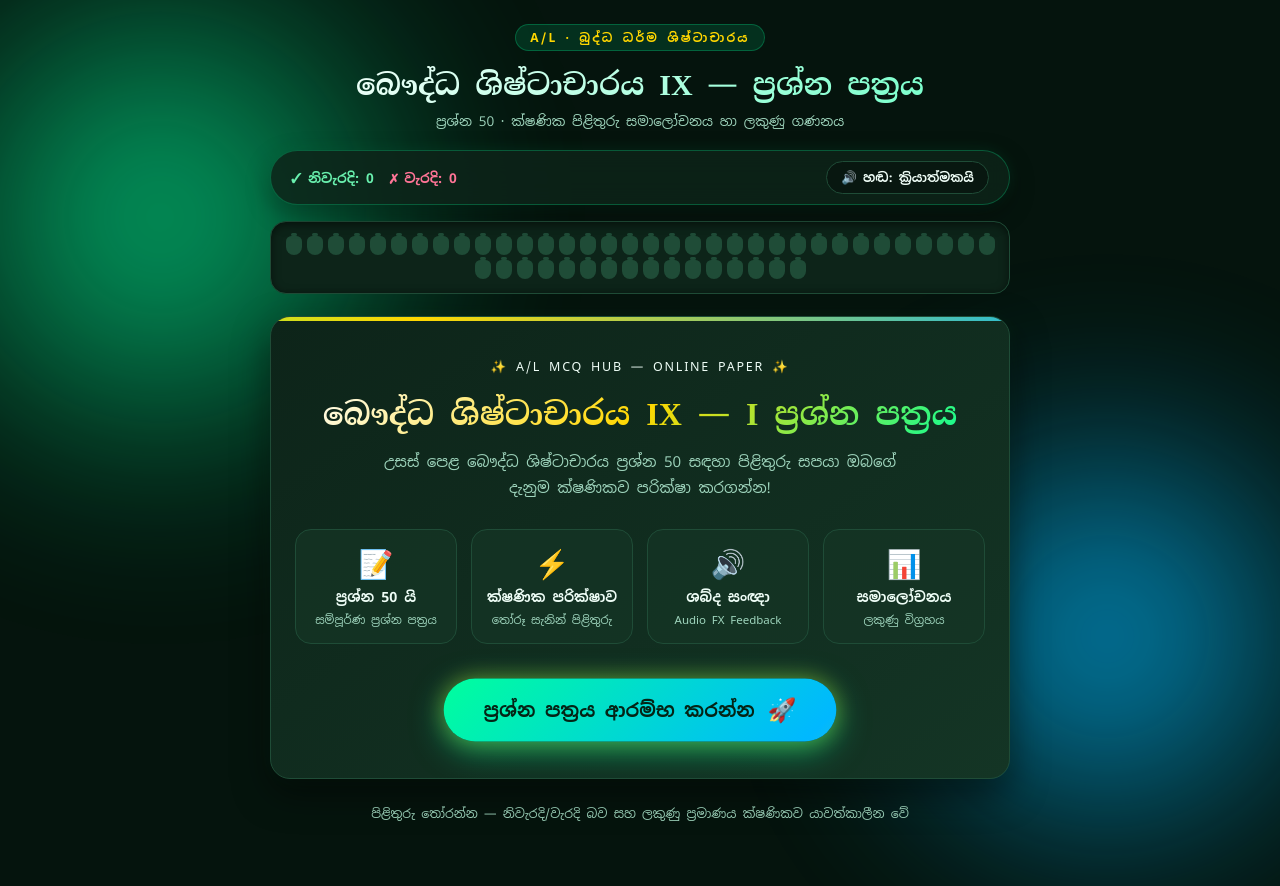
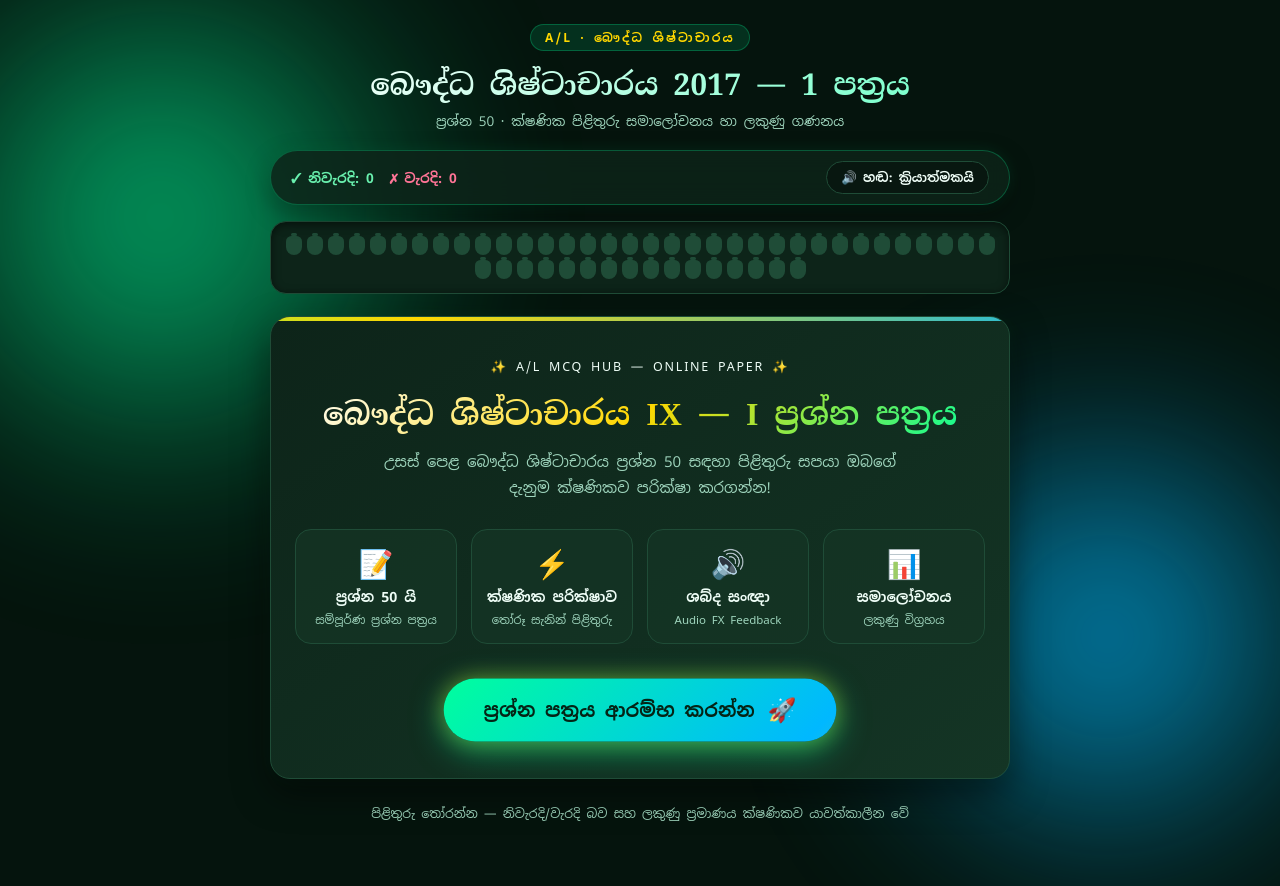
Before and after one commit to DMadushanka/A-L, a plain HTML site: page BC9.html in a window 1280 px wide. Drawn offline with Linux system fonts and the light colour scheme.

Commit message:
Update title and masthead branding across HTML files for A/L Buddhist Civilization papers

```diff
--- a/BC9.html
+++ b/BC9.html
@@ -4,9 +4,9 @@
 <head>
   <meta charset="UTF-8">
   <meta name="viewport" content="width=device-width, initial-scale=1.0">
-  <title>බෞද්ධ ශිෂ්ටාචාරය IX — I පත්‍රය</title>
+  <title>බෞද්ධ ශිෂ්ටාචාරය 2017 — I පත්‍රය</title>
   <meta property="og:type" content="website">
-  <meta property="og:title" content="බෞද්ධ ශිෂ්ටාචාරය IX — I පත්‍රය">
+  <meta property="og:title" content="බෞද්ධ ශිෂ්ටාචාරය 2017 — I පත්‍රය">
   <meta property="og:description" content="▶ [ 🚀 ප්‍රශ්න පත්‍රය ආරම්භ කිරීමට මෙතැන ක්ලික් කරන්න ➔ ]">
   <meta property="og:image" content="BC9.png">
   <meta property="og:image:type" content="image/png">
@@ -843,8 +843,8 @@
 <div class="stage">
 
   <div class="masthead">
-    <span class="kicker">A/L · බුද්ධ ධර්ම ශිෂ්ටාචාරය</span>
-    <h1>බෞද්ධ ශිෂ්ටාචාරය IX — ප්‍රශ්න පත්‍රය</h1>
+    <span class="kicker">A/L · බෞද්ධ ශිෂ්ටාචාරය</span>
+    <h1>බෞද්ධ ශිෂ්ටාචාරය 2017 — 1 පත්‍රය</h1>
     <p>ප්‍රශ්න 50 · ක්ෂණික පිළිතුරු සමාලෝචනය හා ලකුණු ගණනය</p>
   </div>
 
```
